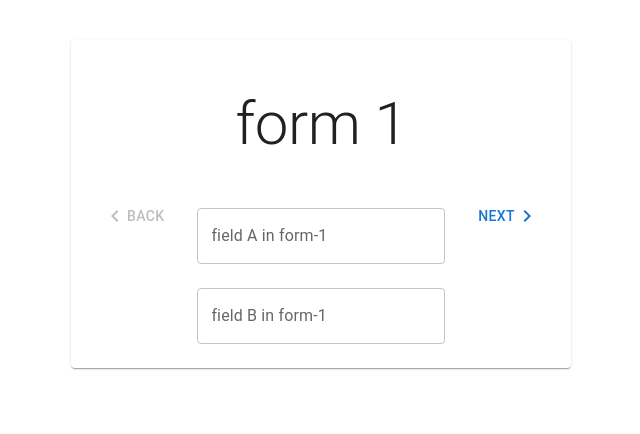
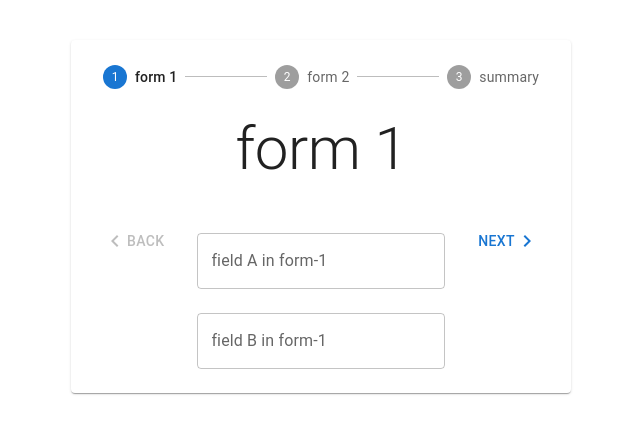
Before and after one commit to janosnanai/rhf-form-wiz-proto, a React (Vite) app: page / in a window 1280 px wide. Shown: the top 434 px of the page, without its empty margins (319-959 px from the left). Built offline with nearby package versions, Linux system fonts and the light colour scheme.

Commit message:
add stepper

```diff
--- a/src/App.tsx
+++ b/src/App.tsx
@@ -4,6 +4,9 @@ import {
   Paper,
   Portal,
   Stack,
+  Step,
+  StepButton,
+  Stepper,
   TextField,
   Typography,
 } from "@mui/material";
@@ -18,6 +21,7 @@ import { useState } from "react";
 function App() {
   const [wizStage, setWizStage] = useState(0);
   const formMethods = useForm();
+  const steps = ["form 1", "form 2", "summary"];
 
   function handleBack() {
     if (wizStage === 0) return;
@@ -29,12 +33,26 @@ function App() {
     setWizStage((prev) => prev + 1);
   }
 
+  function handleStep(update: number) {
+    if (update === wizStage) return;
+    setWizStage(update);
+  }
+
   return (
     <>
       <Portal>
         <DevTool control={formMethods.control} />
       </Portal>
       <Paper sx={{ m: "5rem auto", my: 5, p: 3, width: 500 }}>
+        <Box>
+          <Stepper nonLinear activeStep={wizStage}>
+            {steps.map((label, idx) => (
+              <Step>
+                <StepButton onClick={() => handleStep(idx)}>{label}</StepButton>
+              </Step>
+            ))}
+          </Stepper>
+        </Box>
         <Box
           sx={{
             display: "flex",
```
